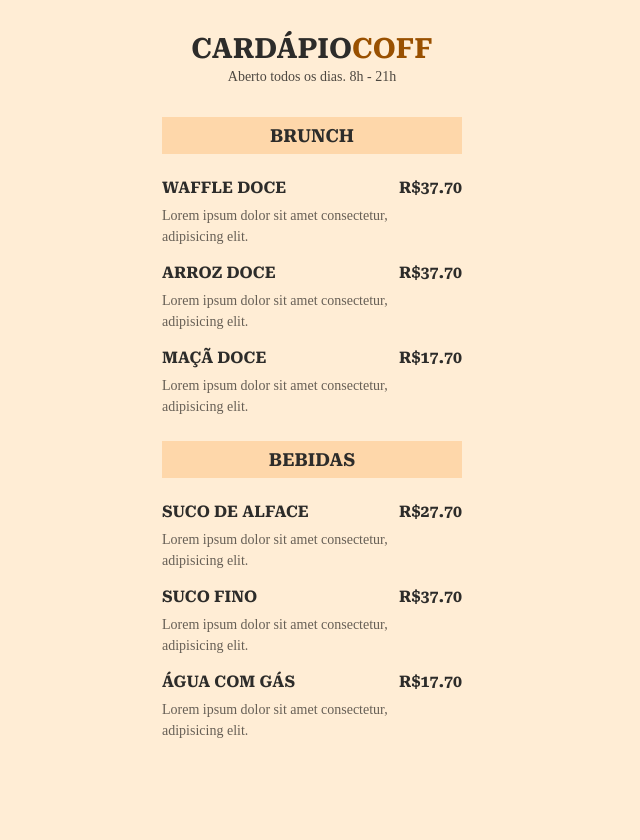
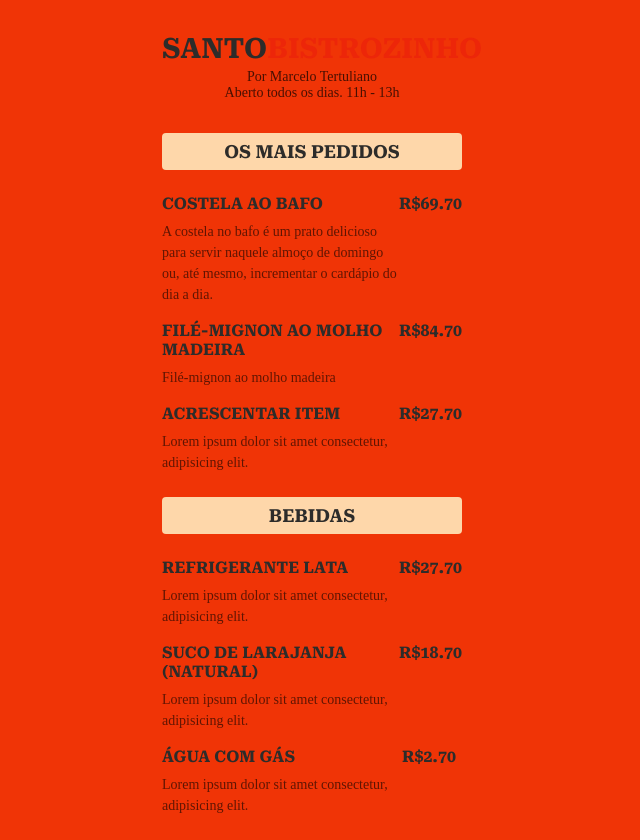
Before and after one commit to wtmti2021/santo-bistrozinho, a plain HTML site: page index.html in a window 1280 px wide. Shown: the whole page, without its empty margins (328-968 px from the left). Before the commit the page ends 800 px from the top, so only its background shows below. Drawn offline with Linux system fonts and the light colour scheme.

Commit message:
versao1.0

```diff
--- a/index.html
+++ b/index.html
@@ -5,57 +5,58 @@
   <link rel="preconnect" href="https://fonts.gstatic.com" crossorigin>
   <meta charset="UTF-8">
   <meta name="viewport" content="width=device-width, initial-scale=1.0">
-  <title>RocketCoffee</title>
+  <title>SantoBistrozinho</title>
   <link href="https://fonts.googleapis.com/css2?family=Roboto&family=Roboto+Serif:opsz,wght@8..144,700&display=swap" rel="stylesheet">
 
   <link rel="stylesheet" href="./style.css">
 </head>
 <body>
   <header>
-    <h1>Cardápio<span>Coff</span></h1>
-    <p>Aberto todos os dias. 8h - 21h</p>
+    <h1>Santo<span>Bistrozinho</span></h1>
+    <p> <span>Por Marcelo Tertuliano</span></p>
+    <p>Aberto todos os dias. 11h - 13h</p>
   </header>
 
   <section>
-    <h2>Brunch</h2>
+    <h2>Os mais pedidos</h2>
 
     <ul>
       <li>
         <div class="details">
-          <h3>Waffle Doce</h3>
+          <h3>Costela ao bafo</h3>
+          <p class="description">
+            A costela no bafo é um prato delicioso para servir naquele almoço de domingo ou, até mesmo, incrementar o cardápio do dia a dia.
+          </p>
+        </div>
+
+        <strong class="price">
+          R$69.70
+        </strong>
+      </li>
+
+      <li>
+        <div class="details">
+          <h3>Filé-mignon ao molho madeira</h3>
+          <p class="description">
+            Filé-mignon ao molho madeira
+          </p>
+        </div>
+
+        <strong class="price">
+          R$84.70
+        </strong>
+      </li>
+
+      <li>
+        <div class="details">
+          <h3>Acrescentar item</h3>
           <p class="description">
             Lorem ipsum dolor sit amet consectetur, adipisicing elit.
           </p>
         </div>
 
         <strong class="price">
-          R$37.70
-        </strong>
-      </li>
-
-      <li>
-        <div class="details">
-          <h3>Arroz Doce</h3>
-          <p class="description">
-            Lorem ipsum dolor sit amet consectetur, adipisicing elit.
-          </p>
-        </div>
-
-        <strong class="price">
-          R$37.70
-        </strong>
-      </li>
-
-      <li>
-        <div class="details">
-          <h3>Maçã Doce</h3>
-          <p class="description">
-            Lorem ipsum dolor sit amet consectetur, adipisicing elit.
-          </p>
-        </div>
-
-        <strong class="price">
-          R$17.70
+          R$27.70
         </strong>
       </li>
 
@@ -68,7 +69,7 @@
     <ul>
       <li>
         <div class="details">
-          <h3>Suco de Alface</h3>
+          <h3>Refrigerante lata</h3>
           <p class="description">
             Lorem ipsum dolor sit amet consectetur, adipisicing elit.
           </p>
@@ -81,14 +82,14 @@
 
       <li>
         <div class="details">
-          <h3>Suco Fino</h3>
+          <h3>Suco de Larajanja (natural)</h3>
           <p class="description">
             Lorem ipsum dolor sit amet consectetur, adipisicing elit.
           </p>
         </div>
 
         <strong class="price">
-          R$37.70
+          R$18.70
         </strong>
       </li>
 
@@ -101,7 +102,7 @@
         </div>
 
         <strong class="price">
-          R$17.70
+          R$2.70
         </strong>
       </li>
 
--- a/style.css
+++ b/style.css
@@ -6,7 +6,7 @@
 }
 
 body {
-  background-color: #FFEDD5;
+  background-color: #f03406;
 }
 
 ul {
@@ -47,7 +47,7 @@ header h1 {
 }
 
 header h1 span {
-  color: #995000;
+  color: #ec240ae1;
 }
 
 /* SECTION */
@@ -62,6 +62,7 @@ section h2 {
 
   margin-bottom: 24px;
   font-size: 18PX;
+  border-radius: 4px;
 }
 
 ul li {
```
